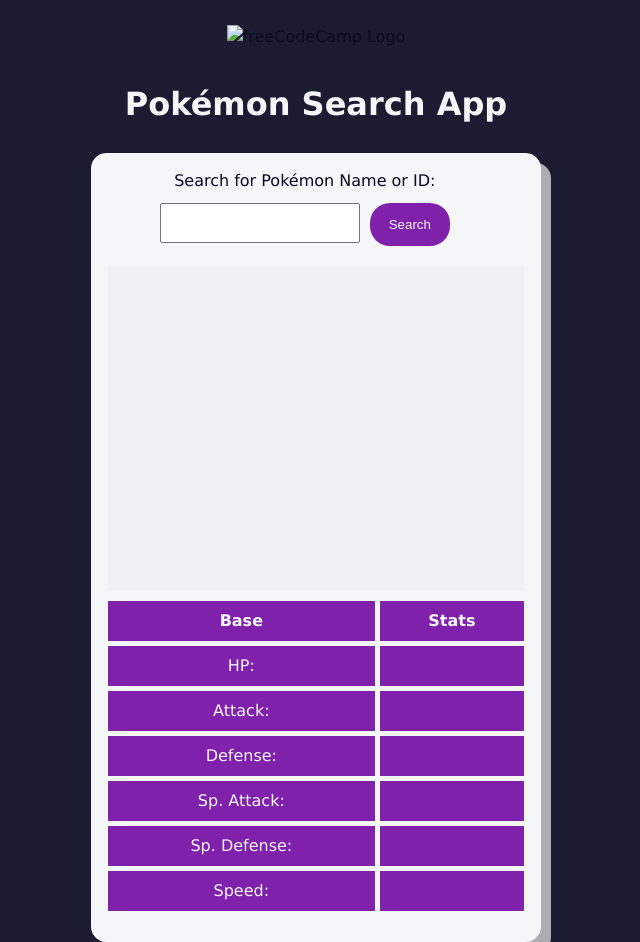
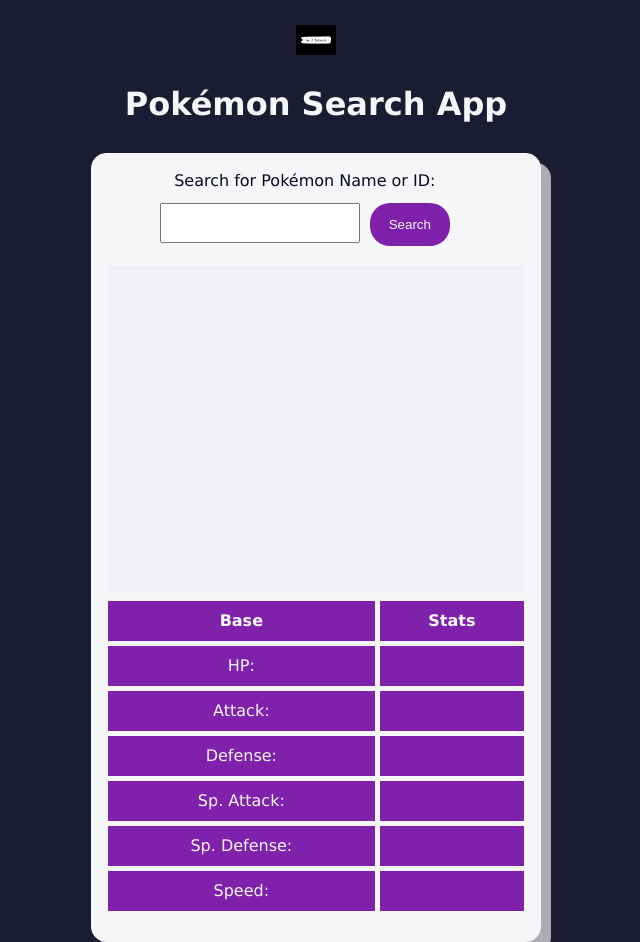
Before and after one commit to GarretMDeGrande/pokemon, a plain HTML site: page index.html in a window 1280 px wide. Shown: the top 942 px of the page, without its empty margins (324-964 px from the left). Drawn offline with Linux system fonts and the light colour scheme.

Commit message:
Update index.html

```diff
--- a/index.html
+++ b/index.html
@@ -16,7 +16,7 @@
     <main>
       <img
         class="freecodecamp-logo"
-        src="whiteonblack"
+        src="whiteonblack.png"
         alt="freeCodeCamp Logo"
       />
       <h1>Pokémon Search App</h1>
```
